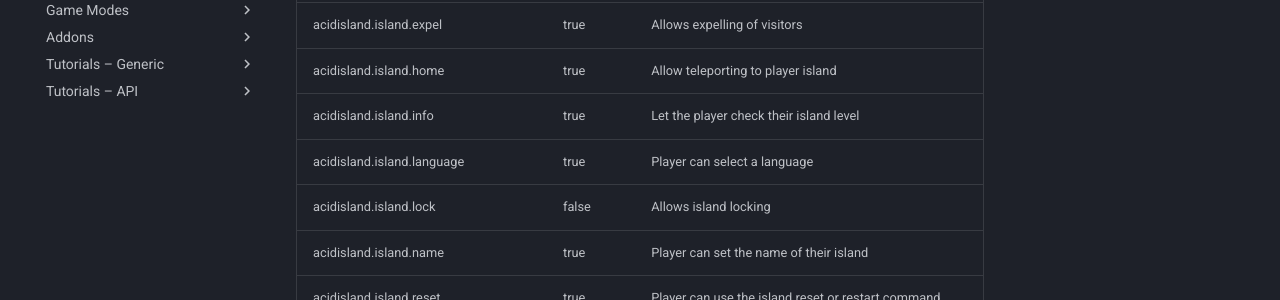
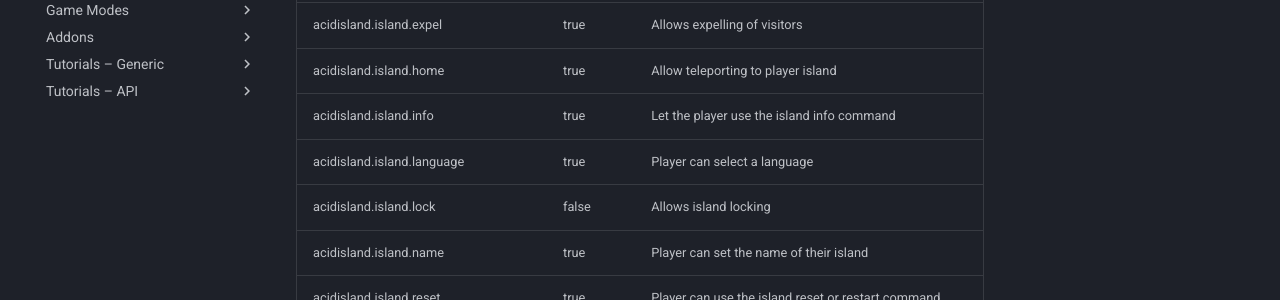
Before and after one commit to BentoBoxWorld/docs, an MkDocs documentation site: the page built from docs/gamemodes/AcidIsland/Permissions.md, in a window 1280 px wide and 900 px high, scrolled down 1513 px. Shown: the part 152-452 px from the top of the window. Built offline with MkDocs 1.6.1 and Material for MkDocs 9.7.7, drawn with Linux system fonts in a browser that asks for light colours.

Commit message:
Update Permissions.md

```diff
--- a/docs/gamemodes/AcidIsland/Permissions.md
+++ b/docs/gamemodes/AcidIsland/Permissions.md
@@ -164,7 +164,7 @@
 <tr>
 <td align='left'>acidisland.island.info</td>
 <td align='left'>true</td>
-<td align='left'>Let the player check their island level</td>
+<td align='left'>Let the player use the island info command</td>
 </tr>
 <tr>
 <td align='left'>acidisland.island.language</td>
```
